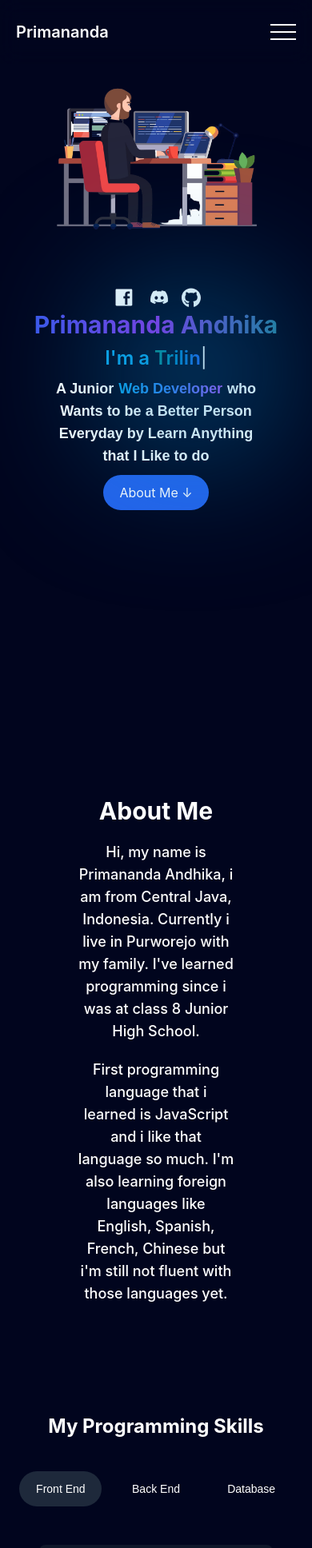
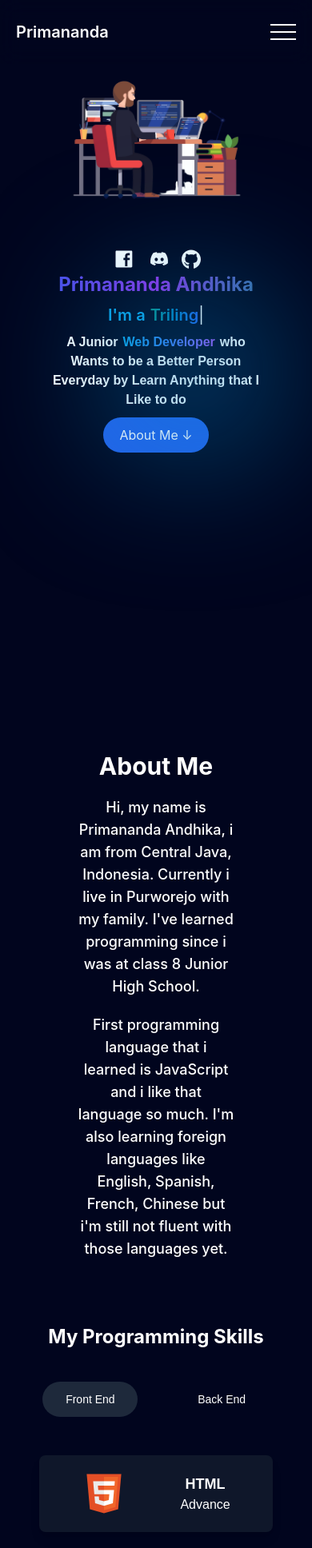
Before and after one commit to ItsAndhika/personal-portfolio, a React (Vite) app: page / in a window 390 px wide. Shown: the top 1936 px of the page at 80% size. Built offline with nearby package versions, Linux system fonts and the light colour scheme.

Commit message:
fix some bugs and make the text smaller on mobile devices

```diff
--- a/src/components/About.jsx
+++ b/src/components/About.jsx
@@ -2,7 +2,7 @@ import React from 'react'
 
 const About = () => {
   return (
-    <div id='about' className='container pt-24 max-w-full h-screen flex flex-col justify-center items-center sm:pt-0'>
+    <div id='about' className='container pt-24 max-w-full flex flex-col justify-center items-center sm:pt-0'>
       <h1 className='text-3xl font-bold sm:text-4xl'>About Me</h1>
       <div className='md:flex md:w-11/12 md:justify-between md:items-center'>
         <p className='about-me my-5'>Hi, my name is Primananda Andhika, i am from Central Java, Indonesia. Currently i live in Purworejo with my family. I've learned programming since i was at class 8 Junior High School.</p>
--- a/src/components/BackSkills.jsx
+++ b/src/components/BackSkills.jsx
@@ -2,6 +2,9 @@ import React from 'react'
 import PHP from '../assets/svg/php.svg'
 import Node from '../assets/svg/node.svg'
 import Laravel from '../assets/svg/laravel.svg'
+import MySQL from '../assets/svg/mysql.svg'
+import PostgreSQL from '../assets/svg/postgresql.svg'
+import MongoDB from '../assets/svg/mongodb.svg'
 
 const BackSkills = () => {
   return (
@@ -27,6 +30,27 @@ const BackSkills = () => {
             <p className='text-base font-medium'>Pre-Intermediate</p>
         </div>
     </div>
+    <div className='skill-card mt-2'>
+        <img src={MySQL} alt="" className='w-16'/>
+        <div className='text-center font-montserrat'>
+            <h1 className='text-lg font-semibold'>MySQL</h1>
+            <p className='text-base font-medium'>Intermediate</p>
+        </div>
+    </div>
+    <div className='skill-card'>
+        <img src={PostgreSQL} alt="" className='w-10'/>
+        <div className='text-center font-montserrat'>
+            <h1 className='text-lg font-semibold'>PostgreSQL</h1>
+            <p className='text-base font-medium'>Beginner</p>
+        </div>
+    </div>
+    <div className='skill-card'>
+        <img src={MongoDB} alt="" className='w-20'/>
+        <div className='text-center font-montserrat'>
+            <h1 className='text-lg font-semibold'>MongoDB</h1>
+            <p className='text-base font-medium'>Beginner</p>
+        </div>
+    </div>
     </>
   )
 }
--- a/src/components/Contact.jsx
+++ b/src/components/Contact.jsx
@@ -2,7 +2,7 @@ import React from 'react'
 
 const Contact = () => {
   return (
-    <div id='contact' className='container max-w-full max-h-screen pt-14 mx-auto flex flex-col justify-center items-center'>
+    <div id='contact' className='container max-w-full pt-20 mx-auto flex flex-col justify-center items-center'>
       <h1 className='text-2xl font-bold mb-5 md:text-3xl lg:text-4xl'>Contact Me</h1>
       <div id='alert' className='hidden w-1/2 mx-auto mb-5 text-lg text-center bg-blue-600 rounded-lg px-4 py-2 border border-sky-300 md:w-1/3 md:text-xl'>Your message has sent!</div>
       <form action="" name='contact-form' className='flex flex-col items-center w-3/4 text-center sm:w-1/2 lg:w-11/12'>
--- a/src/components/DataSkills.jsx
+++ /dev/null
@@ -1,34 +0,0 @@
-import React from 'react'
-import MySQL from '../assets/svg/mysql.svg'
-import PostgreSQL from '../assets/svg/postgresql.svg'
-import MongoDB from '../assets/svg/mongodb.svg'
-
-const DataSkills = () => {
-  return (
-    <>
-    <div className='skill-card mt-2'>
-        <img src={MySQL} alt="" className='w-16'/>
-        <div className='text-center font-montserrat'>
-            <h1 className='text-lg font-semibold'>MySQL</h1>
-            <p className='text-base font-medium'>Intermediate</p>
-        </div>
-    </div>
-    <div className='skill-card'>
-        <img src={PostgreSQL} alt="" className='w-10'/>
-        <div className='text-center font-montserrat'>
-            <h1 className='text-lg font-semibold'>PostgreSQL</h1>
-            <p className='text-base font-medium'>Beginner</p>
-        </div>
-    </div>
-    <div className='skill-card'>
-        <img src={MongoDB} alt="" className='w-20'/>
-        <div className='text-center font-montserrat'>
-            <h1 className='text-lg font-semibold'>MongoDB</h1>
-            <p className='text-base font-medium'>Beginner</p>
-        </div>
-    </div>
-    </>
-  )
-}
-
-export default DataSkills
--- a/src/components/Hero.jsx
+++ b/src/components/Hero.jsx
@@ -4,9 +4,9 @@ import Typewriter from 'typewriter-effect'
 
 const Hero = () => {
   return (
-    <div id='home' className='container max-w-full min-w-[360px] h-screen pt-14 lg:flex lg:flex-row-reverse lg:justify-between lg:items-center'>
+    <div id='home' className='container max-w-full h-screen pt-14 lg:flex lg:flex-row-reverse lg:justify-between lg:items-center'>
 		<div id='circle' className='absolute bg-sky-600 w-40 h-40 top-96 left-40 rounded-full blur-[100px] sm:left-60 md:left-80 lg:top-80'></div>
-        <img src={Programmer} alt="Programmer" loading='lazy' className='w-72 mx-auto lg:w-1/2 lg:mr-28 lg:place-content-end'/>
+        <img src={Programmer} alt="Programmer" loading='lazy' className='w-60 mx-auto lg:w-1/2 lg:mr-28 lg:place-content-end'/>
 		<div id='content' className='text-center lg:mx-auto'>
 				<a href="https://m.facebook.com/profile.php?id=100056986006962">
 					<svg
@@ -56,8 +56,8 @@ const Hero = () => {
 					</svg>
 				</a>
 			<div className='text-center lg:mr-3 lg:text-left lg:w-2/3 lg:ml-40'>
-				<h1 className='bg-gradient-to-r from-blue-600 via-purple-600 to-teal-600 bg-clip-text text-transparent text-3xl font-bold sm:text-5xl'>Primananda Andhika</h1>
-				<div className='text-2xl flex justify-center items-center my-2 lg:text-3xl lg:justify-start'>
+				<h1 className='bg-gradient-to-r from-blue-600 via-purple-600 to-teal-600 bg-clip-text text-transparent text-2xl font-bold sm:text-5xl'>Primananda Andhika</h1>
+				<div className='text-xl flex justify-center items-center my-2 lg:text-2xl lg:justify-start'>
 				<p className='text-sky-500 font-semibold mr-1.5'>I'm a </p>
 				<Typewriter
 					options={{
@@ -70,7 +70,7 @@ const Hero = () => {
 				/>
 				</div>
 				<p
-					className="text-white mb-5 mx-auto w-2/3 font-semibold text-center font-montserrat text-lg lg:text-xl lg:text-left lg:w-full"
+					className="text-white mb-5 mx-auto w-2/3 font-semibold text-center font-montserrat text-base lg:text-lg lg:text-left lg:w-full"
 				>
 					A Junior
 					<span
--- a/src/components/Skills.jsx
+++ b/src/components/Skills.jsx
@@ -1,37 +1,27 @@
 import { React, useState } from 'react'
 import FrontSkills from './FrontSkills'
 import BackSkills from './BackSkills'
-import DataSkills from './DataSkills'
 
 const Skills = () => {
   const [frontActive, setFrontActive] = useState(true)
   const [backActive, setBackActive] = useState(false)
-  const [DataActive, setDataActive] = useState(false)
 
   return (
-    <div id='skills' className='container pt-20 max-w-full max-h-screen mb-80 flex flex-col'>
+    <div id='skills' className='container pt-20 max-w-full mb-80 flex flex-col'>
       <h1 className='text-2xl font-bold text-center md:text-3xl lg:text-4xl'>My Programming Skills</h1>
-      <ul className='w-11/12 mx-auto text-center my-10 flex justify-between items-center'>
+      <ul className='w-11/12 mx-auto text-center my-10 flex justify-evenly items-center'>
         <li className={`${frontActive ? 'bg-slate-800' : ''} skill-menu`} onClick={() => {
           setFrontActive(active => active = true)
           setBackActive(active => active = false)
-          setDataActive(active => active = false)
         }}>Front End</li>
         <li className={`${backActive ? 'bg-slate-800' : ''} skill-menu`} onClick={() => {
           setFrontActive(active => active = false)
           setBackActive(active => active = true)
-          setDataActive(active => active = false)
         }}>Back End</li>
-        <li className={`${DataActive ? 'bg-slate-800' : ''} skill-menu`} onClick={() => {
-          setFrontActive(active => active = false)
-          setBackActive(active => active = false)
-          setDataActive(active => active = true)
-        }}>Database</li>
       </ul>
       <div className='flex flex-col justify-center sm:grid sm:gap-5 sm:grid-cols-2 lg:grid-cols-3'>
         {frontActive ? <><FrontSkills /></> : ''}
         {backActive ? <><BackSkills /></> : ''}
-        {DataActive ? <><DataSkills /></> : ''}
       </div>
     </div>
   )
```
